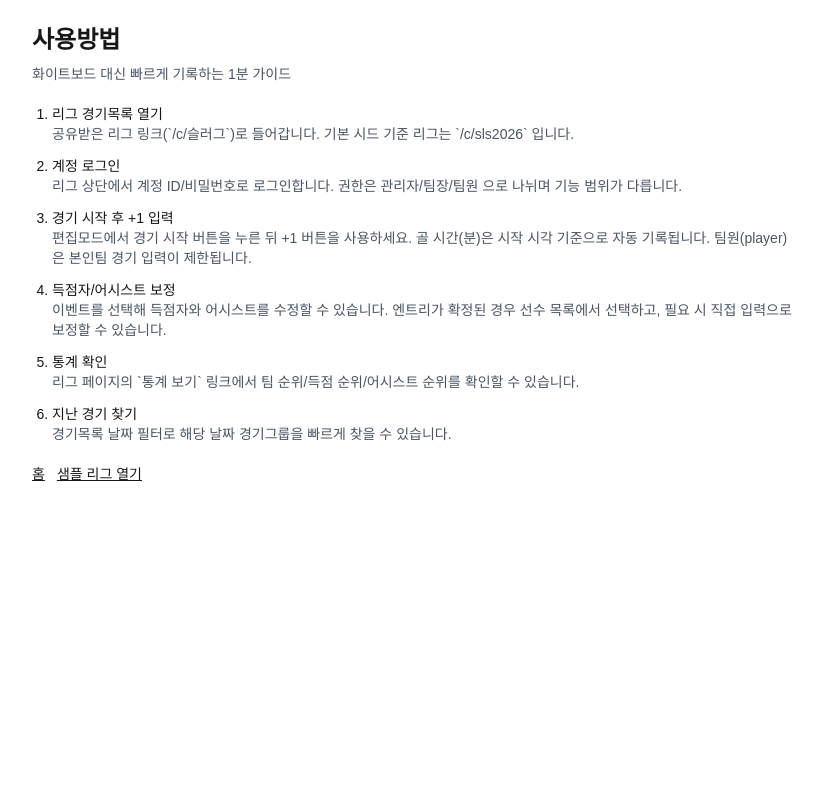
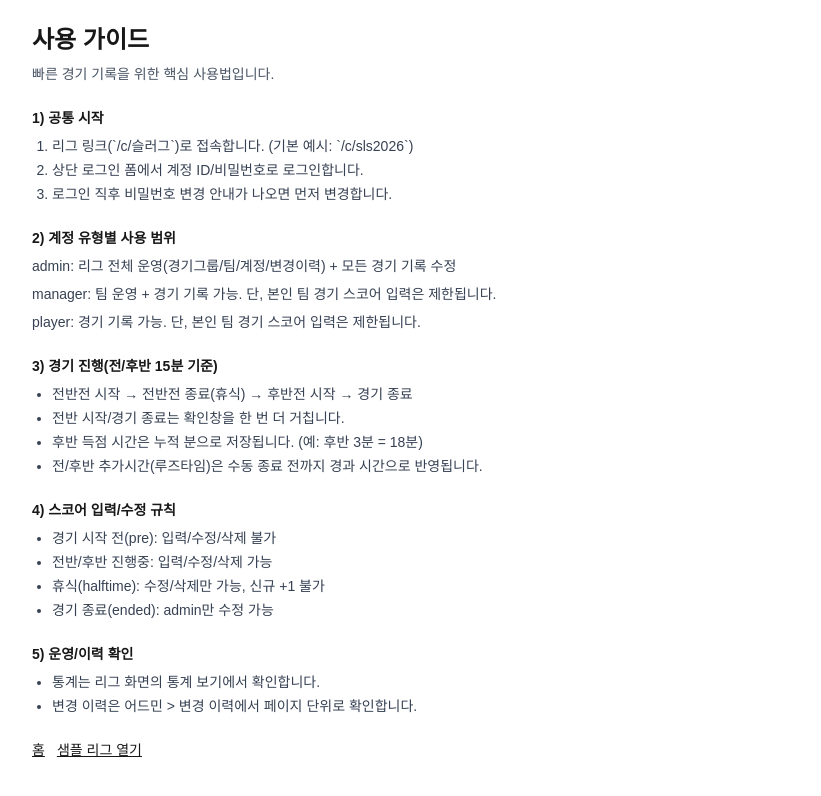
Before and after one commit to JongtaekChoi/quick-scoreboard, a Next.js app: page /guide in a window 1280 px wide. Shown: the top 796 px of the page, without its empty margins (224-1045 px from the left). Built offline with nearby package versions, Linux system fonts and the light colour scheme.

Commit message:
chore(cleanup): remove legacy edit-only session path and refresh guide by role

```diff
--- a/src/app/guide/page.tsx
+++ b/src/app/guide/page.tsx
@@ -3,59 +3,65 @@ import Link from "next/link";
 export default function GuidePage() {
   return (
     <main className="min-h-screen p-4 md:p-6 bg-white">
-      <section className="max-w-3xl mx-auto space-y-5">
+      <section className="max-w-3xl mx-auto space-y-6">
         <header className="space-y-2">
-          <h1 className="text-2xl font-semibold">사용방법</h1>
+          <h1 className="text-2xl font-semibold">사용 가이드</h1>
           <p className="text-sm text-gray-600">
-            화이트보드 대신 빠르게 기록하는 1분 가이드
+            빠른 경기 기록을 위한 핵심 사용법입니다.
           </p>
         </header>
 
-        <ol className="space-y-3 text-sm list-decimal pl-5">
+        <section className="space-y-2 text-sm">
+          <h2 className="font-semibold">1) 공통 시작</h2>
+          <ol className="list-decimal pl-5 space-y-1 text-gray-700">
+            <li>리그 링크(`/c/슬러그`)로 접속합니다. (기본 예시: `/c/sls2026`)</li>
+            <li>상단 로그인 폼에서 계정 ID/비밀번호로 로그인합니다.</li>
+            <li>로그인 직후 비밀번호 변경 안내가 나오면 먼저 변경합니다.</li>
+          </ol>
+        </section>
+
+        <section className="space-y-2 text-sm">
+          <h2 className="font-semibold">2) 계정 유형별 사용 범위</h2>
+          <ul className="space-y-2 text-gray-700">
             <li>
-            <div className="font-medium">리그 경기목록 열기</div>
-            <p className="text-gray-600">
-              공유받은 리그 링크(`/c/슬러그`)로 들어갑니다. 기본 시드 기준 리그는
-              `/c/sls2026` 입니다.
-            </p>
+              <span className="font-medium">admin</span>: 리그 전체 운영(경기그룹/팀/계정/변경이력) + 모든 경기 기록 수정
             </li>
             <li>
-            <div className="font-medium">계정 로그인</div>
-            <p className="text-gray-600">
-              리그 상단에서 계정 ID/비밀번호로 로그인합니다. 권한은 관리자/팀장/팀원
-              으로 나뉘며 기능 범위가 다릅니다.
-            </p>
+              <span className="font-medium">manager</span>: 팀 운영 + 경기 기록 가능. 단, <span className="font-medium">본인 팀 경기 스코어 입력은 제한</span>됩니다.
             </li>
             <li>
-            <div className="font-medium">경기 시작 후 +1 입력</div>
-            <p className="text-gray-600">
-              편집모드에서 경기 시작 버튼을 누른 뒤 +1 버튼을 사용하세요. 골
-              시간(분)은 시작 시각 기준으로 자동 기록됩니다. 팀원(player)은 본인팀
-              경기 입력이 제한됩니다.
-            </p>
+              <span className="font-medium">player</span>: 경기 기록 가능. 단, <span className="font-medium">본인 팀 경기 스코어 입력은 제한</span>됩니다.
             </li>
-          <li>
-            <div className="font-medium">득점자/어시스트 보정</div>
-            <p className="text-gray-600">
-              이벤트를 선택해 득점자와 어시스트를 수정할 수 있습니다. 엔트리가
-              확정된 경우 선수 목록에서 선택하고, 필요 시 직접 입력으로 보정할 수
-              있습니다.
-            </p>
-          </li>
-          <li>
-            <div className="font-medium">통계 확인</div>
-            <p className="text-gray-600">
-              리그 페이지의 `통계 보기` 링크에서 팀 순위/득점 순위/어시스트 순위를
-              확인할 수 있습니다.
-            </p>
-          </li>
-          <li>
-            <div className="font-medium">지난 경기 찾기</div>
-            <p className="text-gray-600">
-              경기목록 날짜 필터로 해당 날짜 경기그룹을 빠르게 찾을 수 있습니다.
-            </p>
-          </li>
-        </ol>
+          </ul>
+        </section>
+
+        <section className="space-y-2 text-sm">
+          <h2 className="font-semibold">3) 경기 진행(전/후반 15분 기준)</h2>
+          <ul className="list-disc pl-5 space-y-1 text-gray-700">
+            <li>전반전 시작 → 전반전 종료(휴식) → 후반전 시작 → 경기 종료</li>
+            <li>전반 시작/경기 종료는 확인창을 한 번 더 거칩니다.</li>
+            <li>후반 득점 시간은 누적 분으로 저장됩니다. (예: 후반 3분 = 18분)</li>
+            <li>전/후반 추가시간(루즈타임)은 수동 종료 전까지 경과 시간으로 반영됩니다.</li>
+          </ul>
+        </section>
+
+        <section className="space-y-2 text-sm">
+          <h2 className="font-semibold">4) 스코어 입력/수정 규칙</h2>
+          <ul className="list-disc pl-5 space-y-1 text-gray-700">
+            <li><span className="font-medium">경기 시작 전(pre)</span>: 입력/수정/삭제 불가</li>
+            <li><span className="font-medium">전반/후반 진행중</span>: 입력/수정/삭제 가능</li>
+            <li><span className="font-medium">휴식(halftime)</span>: 수정/삭제만 가능, 신규 +1 불가</li>
+            <li><span className="font-medium">경기 종료(ended)</span>: admin만 수정 가능</li>
+          </ul>
+        </section>
+
+        <section className="space-y-2 text-sm">
+          <h2 className="font-semibold">5) 운영/이력 확인</h2>
+          <ul className="list-disc pl-5 space-y-1 text-gray-700">
+            <li>통계는 리그 화면의 <span className="font-medium">통계 보기</span>에서 확인합니다.</li>
+            <li>변경 이력은 <span className="font-medium">어드민 &gt; 변경 이력</span>에서 페이지 단위로 확인합니다.</li>
+          </ul>
+        </section>
 
         <div className="flex gap-3 text-sm">
           <Link className="underline" href="/">
--- a/src/app/m/[matchId]/page.tsx
+++ b/src/app/m/[matchId]/page.tsx
@@ -4,7 +4,6 @@ import { redirect } from "next/navigation";
 import { revalidatePath } from "next/cache";
 import { getSupabaseServerClient } from "@/lib/supabase";
 import {
-  isEditAuthorized,
   validateManagerAgainstDb,
   getAccountInfo,
 } from "@/lib/channelSession";
@@ -106,7 +105,6 @@ async function logMatchChange(
 
 async function getChannelPermission(
   channelSlug: string,
-  channelVersion: number,
 ): Promise<GoalPermission> {
   const isAdmin = await isAdminAuthorized();
   if (isAdmin) return { canGoalEdit: true, canManageMatch: true };
@@ -129,9 +127,6 @@ async function getChannelPermission(
   if (account?.role === "player") {
     return { canGoalEdit: true, canManageMatch: true };
   }
-
-  const isEditor = await isEditAuthorized(channelSlug, channelVersion);
-  if (isEditor) return { canGoalEdit: true, canManageMatch: false };
 
   return { canGoalEdit: false, canManageMatch: false };
 }
@@ -176,7 +171,7 @@ async function canMutateGoals(
   matchId: string,
   action: "add" | "edit",
 ): Promise<boolean> {
-  const permission = await getChannelPermission(channelSlug, channelVersion);
+  const permission = await getChannelPermission(channelSlug);
   if (!permission.canGoalEdit) return false;
 
   const canEditThisMatch = await canAccountEditThisMatch(channelSlug, matchId);
@@ -326,7 +321,7 @@ async function applyPeriodAction(
   const supabase = getSupabaseServerClient();
   if (!supabase) return;
 
-  const permission = await getChannelPermission(channelSlug, channelVersion);
+  const permission = await getChannelPermission(channelSlug);
   if (!permission.canManageMatch) return;
 
   const { data: match } = await supabase
@@ -726,7 +721,7 @@ export default async function MatchDetailPage({
     .returns<Alias[]>();
 
   const permission = channel
-    ? await getChannelPermission(channel.slug, channel.edit_session_version)
+    ? await getChannelPermission(channel.slug)
     : { canGoalEdit: false, canManageMatch: false };
   const canEditThisMatch = channel ? await canAccountEditThisMatch(channel.slug, matchId) : false;
   const canGoalEdit = permission.canGoalEdit && canEditThisMatch;
--- a/src/lib/channelSession.ts
+++ b/src/lib/channelSession.ts
@@ -4,12 +4,12 @@ import { getSupabaseServerClient } from '@/lib/supabase'
 
 export type ChannelSessionData = {
   loginId: string | null
-  role: 'admin' | 'manager' | 'player' | 'edit-only'
+  role: 'admin' | 'manager' | 'player'
   teamId: string | null
   version: number
   editVersion: number | null
   mustChangePassword: boolean
-  source: 'account' | 'edit'
+  source: 'account'
 }
 
 function cookieName(slug: string) {
@@ -54,18 +54,6 @@ export async function createAccountSession(
   await session.save()
 }
 
-export async function createEditSession(slug: string, editVersion: number) {
-  const session = await getChannelSession(slug)
-  session.loginId = null
-  session.role = 'edit-only'
-  session.teamId = null
-  session.version = 0
-  session.editVersion = editVersion
-  session.mustChangePassword = false
-  session.source = 'edit'
-  await session.save()
-}
-
 export async function destroyChannelSession(slug: string) {
   const session = await getChannelSession(slug)
   session.destroy()
@@ -89,7 +77,6 @@ export async function isEditAuthorized(slug: string, currentEditVersion: number)
   const data = await getSessionData(slug)
   if (!data) return false
   if (data.role === 'admin') return true
-  if (data.role === 'edit-only') return data.editVersion === currentEditVersion
   if (data.role === 'manager' || data.role === 'player') {
     if (data.editVersion === currentEditVersion) return true
   }
@@ -101,17 +88,14 @@ export async function getManagerInfo(slug: string): Promise<{ loginId: string; t
   if (!data) return null
   if (data.role !== 'manager') return null
   if (!data.loginId || !data.teamId) return null
-  if (data.source !== 'account') return null
   return { loginId: data.loginId, teamId: data.teamId, version: data.version }
 }
 
 export async function getAccountInfo(slug: string): Promise<{ loginId: string; role: 'admin' | 'manager' | 'player'; teamId: string | null; version: number; mustChangePassword: boolean } | null> {
   const data = await getSessionData(slug)
   if (!data) return null
-  if (data.source !== 'account') return null
   if (!data.loginId) return null
-  if (data.role === 'edit-only') return null
-  return { loginId: data.loginId, role: data.role as 'admin' | 'manager' | 'player', teamId: data.teamId, version: data.version, mustChangePassword: !!data.mustChangePassword }
+  return { loginId: data.loginId, role: data.role, teamId: data.teamId, version: data.version, mustChangePassword: !!data.mustChangePassword }
 }
 
 export async function validateManagerAgainstDb(
```
Lines whose indentation alone changed are shown as unchanged.
